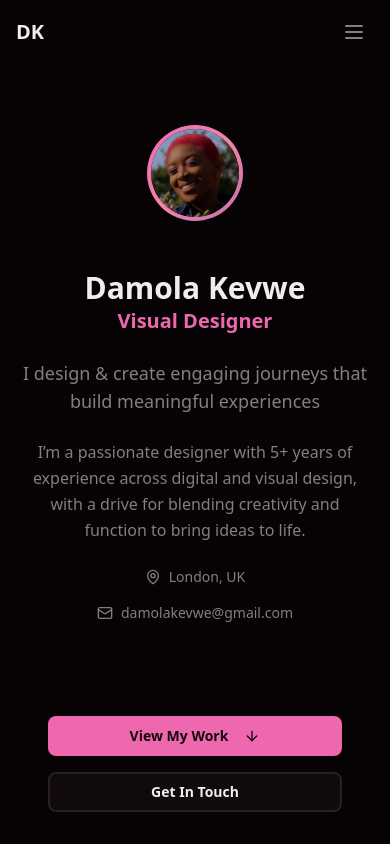
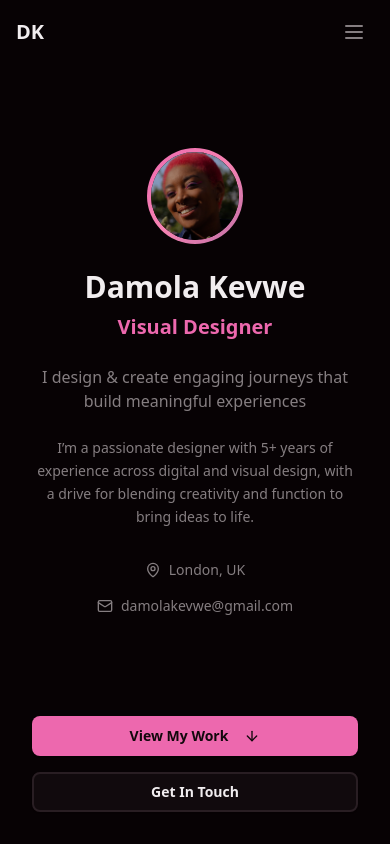
Before and after one commit to jocarino/dk-portfolio, a Next.js app: page / in a window 390 px wide. Shown: the top 844 px of the page. Built offline with nearby package versions, Linux system fonts and the light colour scheme.

Commit message:
fix hero

```diff
--- a/src/components/sections/Hero.tsx
+++ b/src/components/sections/Hero.tsx
@@ -13,34 +13,41 @@ export function Hero() {
     document.getElementById("projects")?.scrollIntoView({ behavior: "smooth" });
   };
 
+  const scrollToContact = () => {
+    document.getElementById("contact")?.scrollIntoView({ behavior: "smooth" });
+  };
+
   return (
-    <section className="h-dvh flex flex-col relative overflow-hidden pt-12 md:pt-20">
+    <section className="min-h-screen flex flex-col relative overflow-hidden pt-16 md:pt-20">
       {/* Animated background elements - hidden on small screens */}
-      <div className="absolute inset-0 opacity-10 hidden md:block">
+      <div className="absolute inset-0 opacity-10 hidden md:block pointer-events-none">
         <div className="absolute top-20 left-20 w-32 h-32 rounded-full bg-primary animate-pulse"></div>
         <div className="absolute bottom-32 right-32 w-24 h-24 rounded-full bg-accent animate-bounce delay-300"></div>
         <div className="absolute top-1/2 left-1/4 w-16 h-16 rounded-full bg-secondary animate-pulse delay-700"></div>
       </div>
 
+      {/* Main content container */}
       <div className="w-full max-w-7xl mx-auto px-4 sm:px-6 lg:px-8 relative z-10 flex-1 flex flex-col">
-        <div className="max-w-4xl mx-auto text-center flex-1 flex flex-col justify-center space-y-6 md:space-y-10 ">
+        {/* Content wrapper - grows to fill available space */}
+        <div className="flex-1 flex flex-col justify-center py-8 md:py-12">
+          <div className="max-w-4xl mx-auto text-center space-y-6 md:space-y-8">
             {/* Avatar */}
             <Motion delay={0}>
-            <div className="relative w-24 h-24 md:w-40 md:h-40 mx-auto mb-6 md:mb-12">
+              <div className="relative w-24 h-24 sm:w-32 sm:h-32 md:w-40 md:h-40 mx-auto mb-4 md:mb-8">
                 <div className="absolute inset-0 rounded-full bg-gradient-to-br from-primary via-accent to-secondary p-1">
                   <div className="w-full h-full rounded-full bg-background flex items-center justify-center overflow-hidden">
                     <Image
                       src="/damola-profile.PNG"
                       alt={`${personal.name} - ${personal.title}`}
-                    width={128}
-                    height={128}
-                    className="w-20 h-20 md:w-32 md:h-32 rounded-full object-cover object-center"
+                      width={160}
+                      height={160}
+                      className="w-full h-full rounded-full object-cover object-center"
                       style={{
                         transform: "scale(1.2)",
                       }}
                       priority
                       quality={90}
-                    sizes="(max-width: 768px) 96px, 128px"
+                      sizes="(max-width: 640px) 96px, (max-width: 768px) 128px, 160px"
                     />
                   </div>
                 </div>
@@ -49,9 +56,11 @@ export function Hero() {
 
             {/* Main heading */}
             <Motion delay={100}>
-            <h1 className="text-3xl sm:text-4xl md:text-6xl lg:text-7xl font-bold leading-tight">
-              <span className="block text-foreground">{personal.name}</span>
-              <span className="block text-primary text-xl sm:text-2xl md:text-3xl lg:text-4xl  max-w-2xl mx-auto">
+              <h1 className="text-3xl sm:text-4xl md:text-5xl lg:text-6xl xl:text-7xl font-bold leading-tight">
+                <span className="block text-foreground mb-2">
+                  {personal.name}
+                </span>
+                <span className="block text-primary text-xl sm:text-2xl md:text-3xl lg:text-4xl max-w-2xl mx-auto">
                   {personal.title}
                 </span>
               </h1>
@@ -59,40 +68,41 @@ export function Hero() {
 
             {/* Subtitle */}
             <Motion delay={200}>
-            <p className="text-lg sm:text-xl md:text-2xl lg:text-3xl text-muted-foreground max-w-2xl mx-auto">
+              <p className="text-base sm:text-lg md:text-xl lg:text-2xl text-muted-foreground max-w-2xl mx-auto px-4">
                 {personal.subtitle}
               </p>
             </Motion>
 
             {/* Description */}
             <Motion delay={300}>
-            <p className="text-base sm:text-lg md:text-xl text-muted-foreground max-w-3xl mx-auto leading-relaxed px-4 md:px-0">
+              <p className="text-sm sm:text-base md:text-lg lg:text-xl text-muted-foreground max-w-3xl mx-auto leading-relaxed px-4 md:px-6">
                 {personal.description}
               </p>
             </Motion>
 
             {/* Location and contact info */}
             <Motion delay={400}>
-            <div className="flex flex-col sm:flex-row items-center justify-center gap-4 sm:gap-6 md:gap-8 text-muted-foreground text-sm sm:text-base md:text-lg mb-4 md:mb-6">
+              <div className="flex flex-col sm:flex-row items-center justify-center gap-4 sm:gap-6 md:gap-8 text-muted-foreground text-sm sm:text-base md:text-lg pt-2">
                 <div className="flex items-center gap-2">
-                <MapPin className="w-4 h-4 md:w-5 md:h-5" />
+                  <MapPin className="w-4 h-4 md:w-5 md:h-5 flex-shrink-0" />
                   <span>{personal.location}</span>
                 </div>
                 <div className="flex items-center gap-2">
-                <Mail className="w-4 h-4 md:w-5 md:h-5" />
-                <span>{personal.email}</span>
+                  <Mail className="w-4 h-4 md:w-5 md:h-5 flex-shrink-0" />
+                  <span className="break-all">{personal.email}</span>
                 </div>
               </div>
             </Motion>
           </div>
+        </div>
 
         {/* CTA Buttons - Fixed at bottom */}
         <Motion delay={600}>
-          <div className="w-full max-w-md mx-auto px-8 pb-8 md:pb-12">
-            <div className="flex flex-col sm:flex-row items-center justify-center gap-4">
+          <div className="w-full max-w-md mx-auto pb-8 md:pb-12 pt-4 md:pt-6">
+            <div className="flex flex-col sm:flex-row items-center justify-center gap-4 px-4">
               <Button
                 size="lg"
-                className="px-6 py-2.5 text-sm font-semibold bg-primary hover:bg-primary/90 transform hover:scale-105 transition-all duration-200 w-full sm:w-auto sm:min-w-[120px]"
+                className="px-6 py-2.5 text-sm font-semibold bg-primary hover:bg-primary/90 transform hover:scale-105 transition-all duration-200 w-full sm:w-auto sm:min-w-[140px]"
                 onClick={scrollToProjects}
               >
                 View My Work
@@ -101,12 +111,8 @@ export function Hero() {
               <Button
                 variant="outline"
                 size="lg"
-                className="px-6 py-2.5 text-sm font-semibold border-2 hover:bg-muted transform hover:scale-105 transition-all duration-200 w-full sm:w-auto sm:min-w-[120px]"
-                onClick={() =>
-                  document
-                    .getElementById("contact")
-                    ?.scrollIntoView({ behavior: "smooth" })
-                }
+                className="px-6 py-2.5 text-sm font-semibold border-2 hover:bg-muted transform hover:scale-105 transition-all duration-200 w-full sm:w-auto sm:min-w-[140px]"
+                onClick={scrollToContact}
               >
                 Get In Touch
               </Button>
```
Lines whose indentation alone changed are shown as unchanged.
